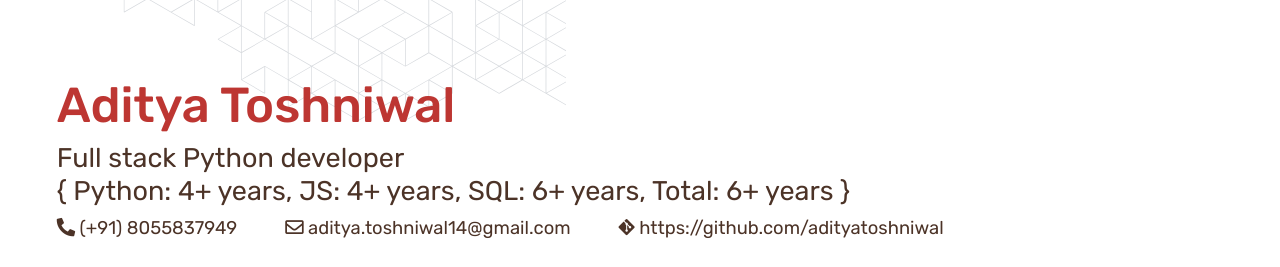
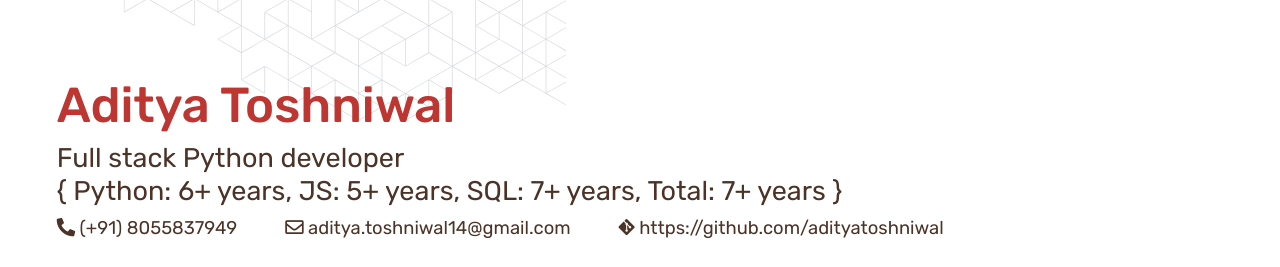
Before and after one commit to adityatoshniwal/resume-html, a plain HTML site: page index.html in a window 1280 px wide. Shown: the top 267 px of the page. Drawn offline with nearby package versions, Linux system fonts and the light colour scheme.

Commit message:
Update the numbers.

```diff
--- a/index.html
+++ b/index.html
@@ -13,7 +13,7 @@
     <div class="main">
       <div class="resume-name">Aditya Toshniwal</div>
       <div class="resume-title">Full stack Python developer</div>
-      <div class="resume-title">{ Python: 4+ years, JS: 4+ years, SQL: 6+ years, Total: 6+ years }</div>
+      <div class="resume-title">{ Python: 6+ years, JS: 5+ years, SQL: 7+ years, Total: 7+ years }</div>
       <div class="resume-contacts d-flex flex-wrap">
         <div class="mr-5">
           <span class="fa fa-phone-alt"></span>
```
Also changed, not shown: 2 other files.
